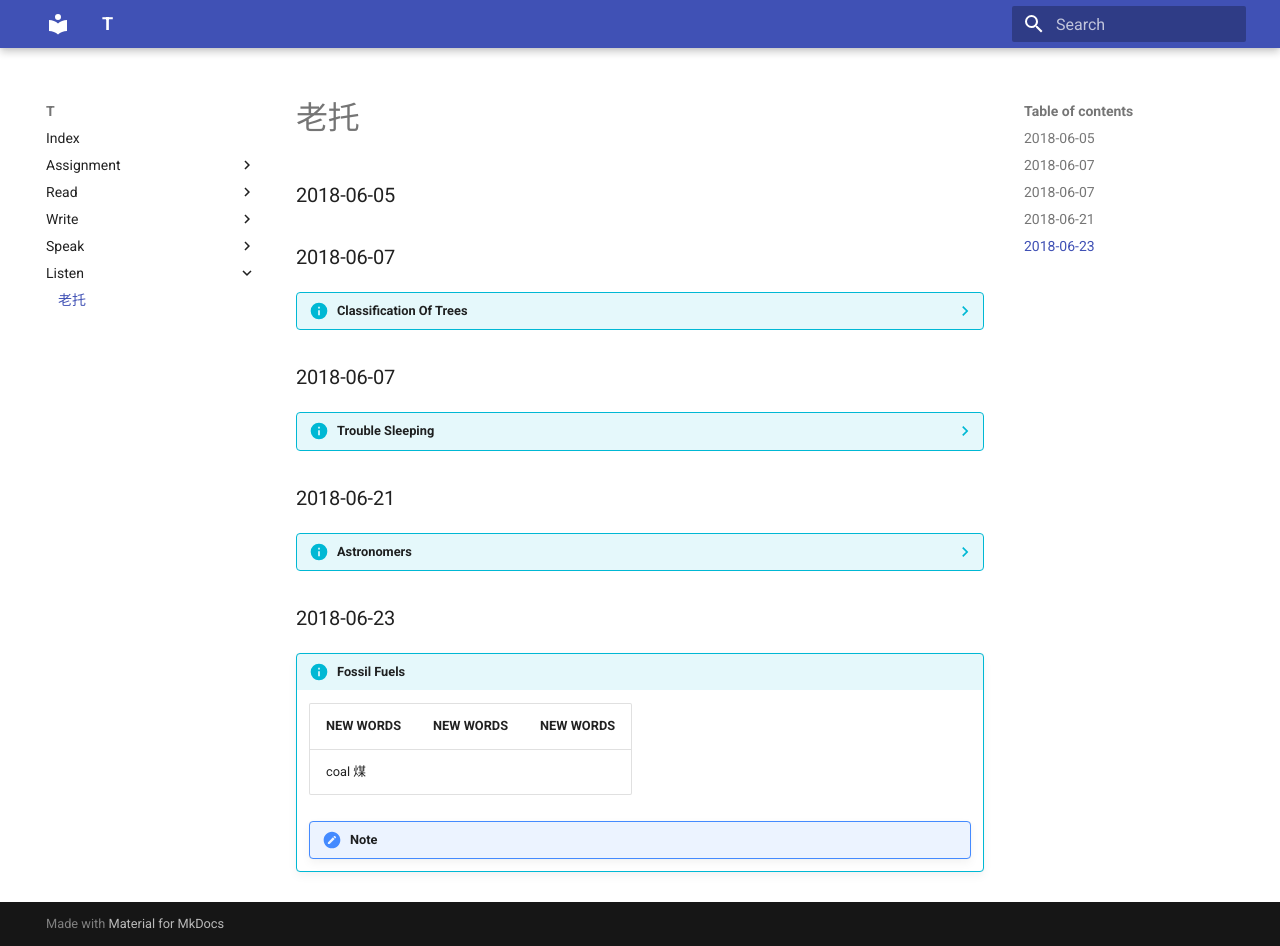
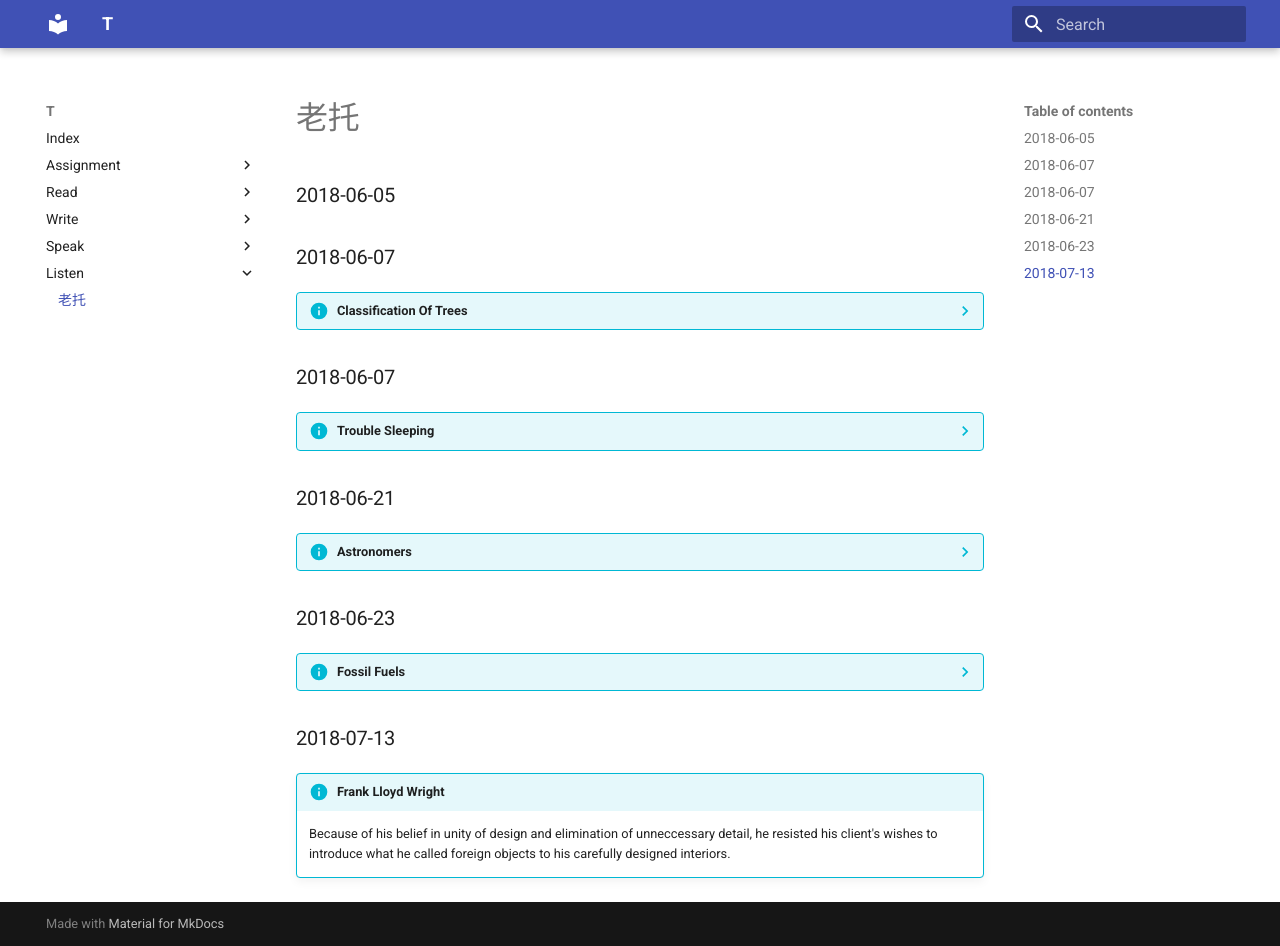
Before and after one commit to katyushaQ/t, an MkDocs documentation site: the page built from docs/listen/old.md, in a window 1280 px wide and 946 px high. Built offline with MkDocs 1.6.1 and Material for MkDocs 9.7.7, drawn with Linux system fonts in a browser that asks for light colours; old or Windows-style settings are respelled for this version of MkDocs.

```diff
--- a/docs/listen/old.md
+++ b/docs/listen/old.md
@@ -73,10 +73,17 @@
 
 ### 2018-06-23
 
-!!! info "**Fossil Fuels**"
+??? info "**Fossil Fuels**"
 
     NEW WORDS |  NEW WORDS |  NEW WORDS
     ------------ | -------------  | -------------
     coal 煤 |
 
     !!! note
+
+
+### 2018-07-13
+
+!!! info "**Frank Lloyd Wright**"
+
+    Because of his belief in unity of design and elimination of unneccessary detail, he resisted his client's wishes to introduce what he called foreign objects to his carefully designed interiors.
```
Also changed, not shown: docs/assignment/2018-0709-0715.md (+5 -1 lines).
